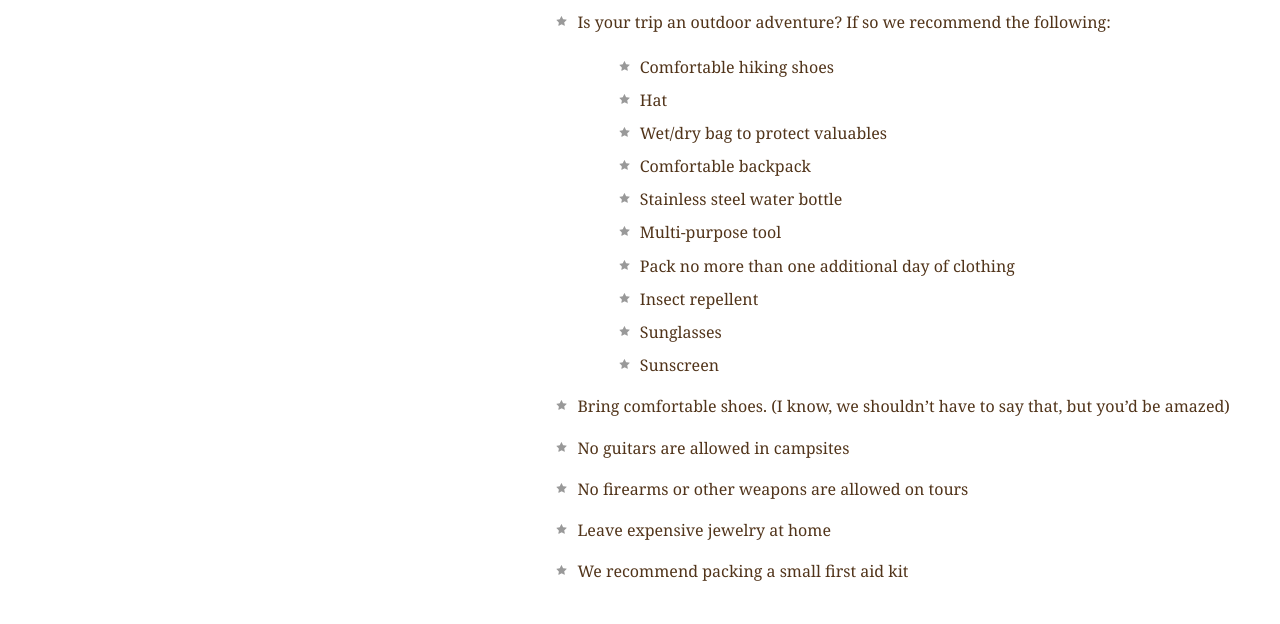
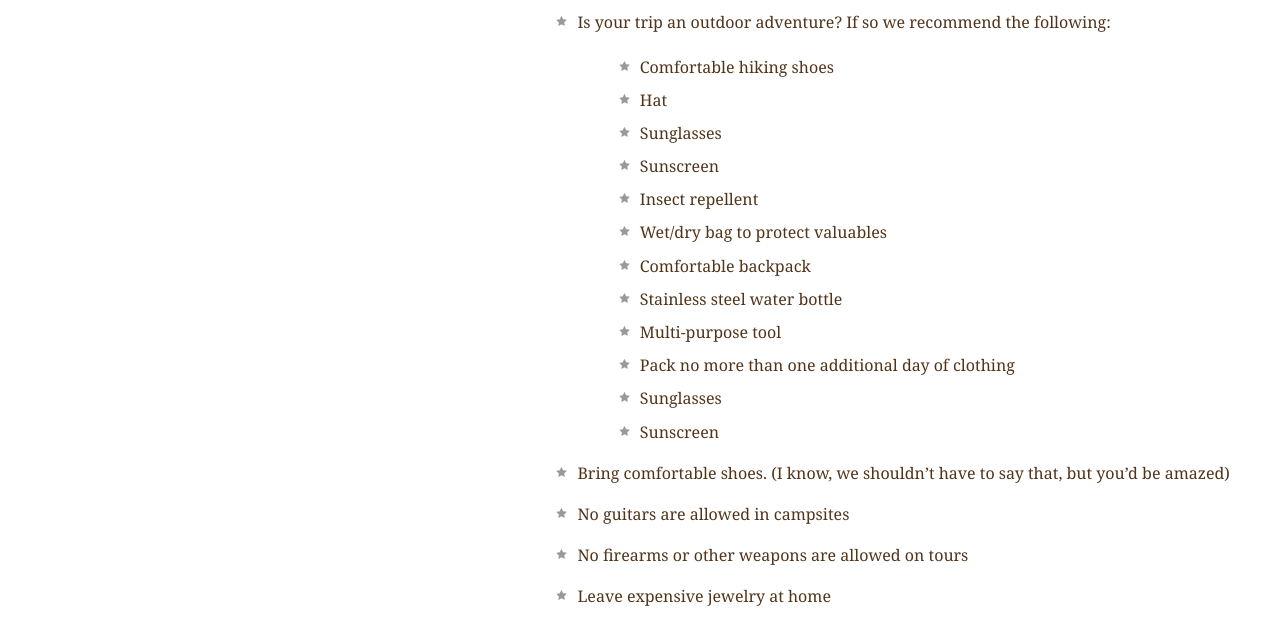
Before and after one commit to imurray377/explore_california, a plain HTML site: page resources.html in a window 1280 px wide. Shown: the part 1980-2604 px from the top of the page. Drawn offline with Linux system fonts and the light colour scheme.

Commit message:
Rearrange item list

```diff
--- a/resources.html
+++ b/resources.html
@@ -96,12 +96,14 @@
               <ul>
                 <li>Comfortable hiking shoes</li>
                 <li>Hat</li>
+				<li>Sunglasses</li>
+                <li>Sunscreen</li>
+                <li>Insect repellent</li>
                 <li>Wet/dry bag to protect valuables</li>
                 <li>Comfortable backpack</li>
                 <li>Stainless steel water bottle</li>
                 <li>Multi-purpose tool</li>
                 <li>Pack no more than one additional day of clothing</li>
-                <li>Insect repellent</li>
                 <li>Sunglasses</li>
                 <li>Sunscreen</li>
               </ul>
```
